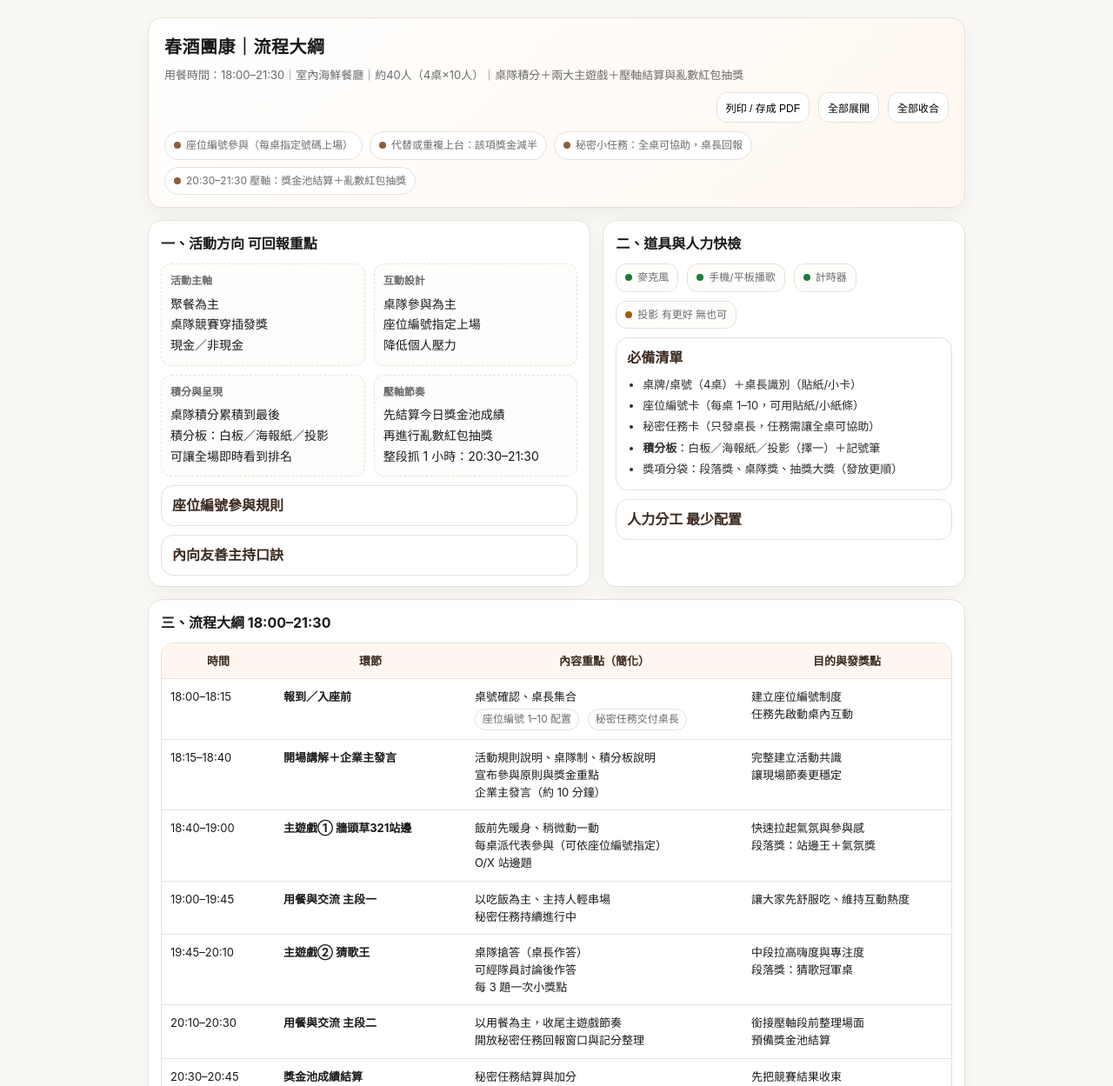
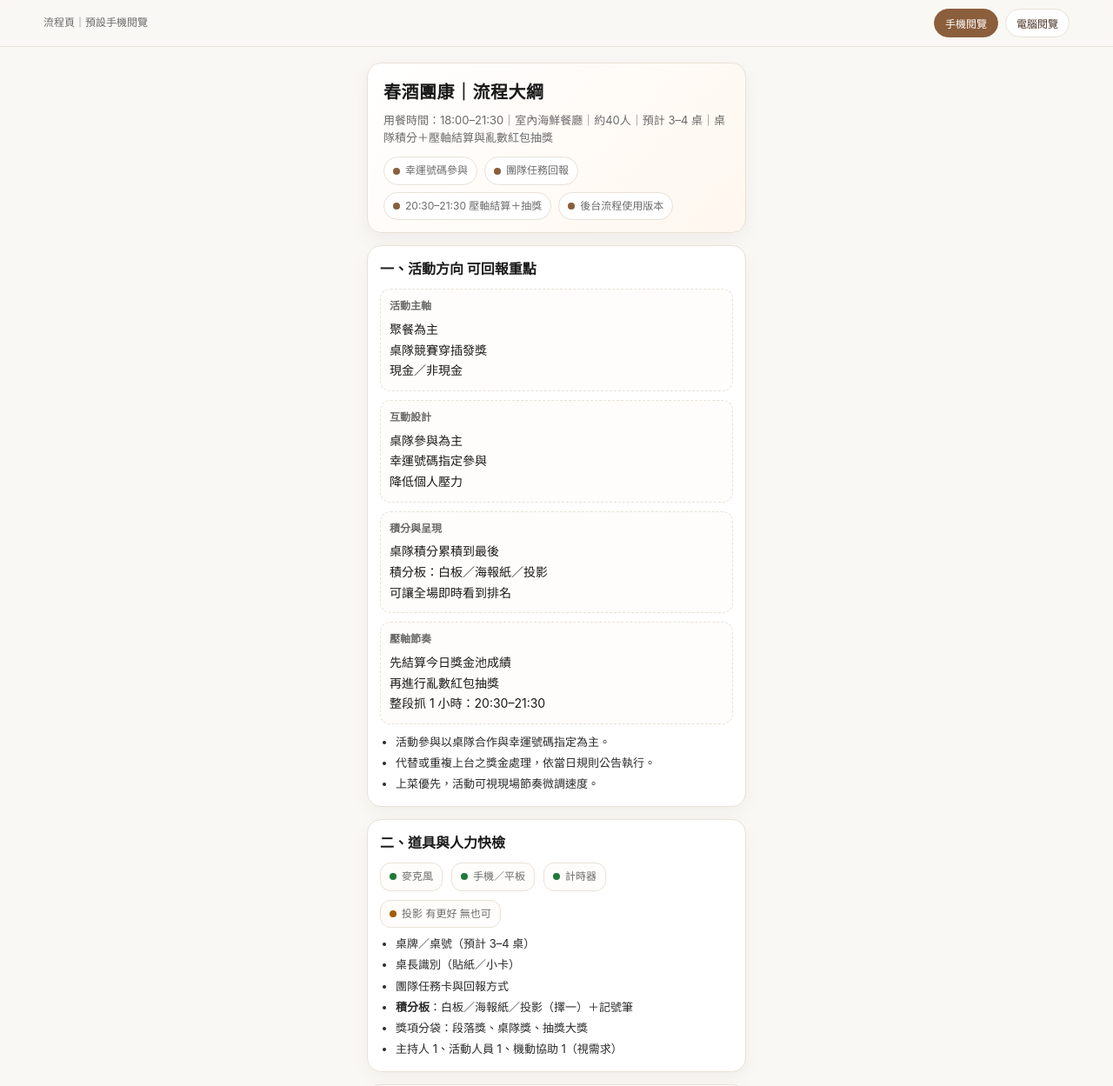
Before and after one commit to OrangeSmall/ORG_site, a plain HTML site: page spring.html in a window 1280 px wide. Shown: the top 1249 px of the page at 87% size. Drawn offline with Linux system fonts and the light colour scheme.

Commit message:
Update spring.html

```diff
--- a/spring.html
+++ b/spring.html
@@ -14,51 +14,116 @@
       --accent:#8b5e3c;
       --good:#1f7a3a;
       --warn:#a35d00;
+      --shadow:0 8px 24px rgba(0,0,0,.05);
     }
     *{box-sizing:border-box}
     body{
-      margin:0; background:var(--bg); color:var(--ink);
+      margin:0;
+      background:var(--bg);
+      color:var(--ink);
       font-family:-apple-system, BlinkMacSystemFont, "Noto Sans TC","PingFang TC","Microsoft JhengHei", Arial, sans-serif;
       line-height:1.55;
     }
-    .wrap{max-width:980px; margin:0 auto; padding:20px;}
+
+    .topbar{
+      position:sticky;
+      top:0;
+      z-index:20;
+      backdrop-filter: blur(8px);
+      background:rgba(250,248,244,.88);
+      border-bottom:1px solid var(--line);
+      padding:10px 12px;
+    }
+    .topbar-inner{
+      max-width:1180px;
+      margin:0 auto;
+      display:flex;
+      align-items:center;
+      justify-content:space-between;
+      gap:10px;
+      flex-wrap:wrap;
+    }
+    .topbar-title{
+      font-size:12px;
+      color:var(--muted);
+    }
+    .view-switch{
+      display:flex;
+      gap:8px;
+      flex-wrap:wrap;
+    }
+    .view-btn{
+      border:1px solid var(--line);
+      background:#fff;
+      border-radius:999px;
+      padding:7px 12px;
+      font-size:12px;
+      cursor:pointer;
+      color:#4a3527;
+    }
+    .view-btn.active{
+      background:var(--accent);
+      color:#fff;
+      border-color:var(--accent);
+    }
+
+    .page{
+      width:100%;
+      margin:0 auto;
+      padding:18px 12px 28px;
+      transition:max-width .2s ease;
+    }
+    .page.mobile-view{
+      max-width:460px;
+    }
+    .page.desktop-view{
+      max-width:1180px;
+    }
+
     header{
       background:linear-gradient(135deg, #fff, #fff7ef);
       border:1px solid var(--line);
       border-radius:16px;
       padding:18px 18px 14px;
-      box-shadow:0 8px 24px rgba(0,0,0,.05);
+      box-shadow:var(--shadow);
     }
     h1{margin:0 0 6px; font-size:20px; letter-spacing:.5px}
     .sub{margin:0; color:var(--muted); font-size:13px}
-    .printbar{
-      display:flex; gap:10px; flex-wrap:wrap; justify-content:flex-end;
-      margin-top:10px;
+
+    .pillrow{
+      display:flex;
+      flex-wrap:wrap;
+      gap:8px;
+      margin-top:12px;
     }
-    button{
+    .pill{
+      display:inline-flex;
+      align-items:center;
+      gap:6px;
+      padding:6px 10px;
+      border-radius:999px;
       border:1px solid var(--line);
       background:#fff;
-      border-radius:12px;
-      padding:8px 10px;
       font-size:12px;
-      cursor:pointer;
+      color:var(--muted);
     }
-    button:hover{border-color:#d7c9b8}
-    .pillrow{display:flex; flex-wrap:wrap; gap:8px; margin-top:10px}
-    .pill{
-      display:inline-flex; align-items:center; gap:6px;
-      padding:6px 10px; border-radius:999px;
-      border:1px solid var(--line); background:#fff;
-      font-size:12px; color:var(--muted);
+    .dot{
+      width:8px;
+      height:8px;
+      border-radius:50%;
+      background:var(--accent);
     }
-    .dot{width:8px; height:8px; border-radius:50%; background:var(--accent)}
+
     .grid{
       display:grid;
-      grid-template-columns: 1.1fr .9fr;
+      grid-template-columns:1fr;
       gap:14px;
       margin-top:14px;
     }
-    @media (max-width:900px){ .grid{grid-template-columns:1fr} }
+    .desktop-view .grid.two-col{
+      grid-template-columns: 1.1fr .9fr;
+    }
+
     .card{
       background:var(--card);
       border:1px solid var(--line);
@@ -67,25 +132,63 @@
       box-shadow:0 8px 22px rgba(0,0,0,.04);
     }
     .card h2{margin:0 0 10px; font-size:16px}
-    .kvs{display:grid; grid-template-columns: 1fr 1fr; gap:10px}
-    .kv{border:1px dashed var(--line); border-radius:12px; padding:10px; background:#fffdfb}
-    .kv b{display:block; font-size:12px; color:var(--muted); margin-bottom:6px}
-    .kv .lines{font-size:14px}
-    .kv .lines div{display:block; margin:2px 0}
+
+    .kvs{
+      display:grid;
+      grid-template-columns:1fr;
+      gap:10px;
+    }
+    .desktop-view .kvs.two{
+      grid-template-columns:1fr 1fr;
+    }
+
+    .kv{
+      border:1px dashed var(--line);
+      border-radius:12px;
+      padding:10px;
+      background:#fffdfb;
+    }
+    .kv b{
+      display:block;
+      font-size:12px;
+      color:var(--muted);
+      margin-bottom:6px;
+    }
+    .kv .lines{
+      font-size:14px;
+    }
+    .kv .lines div{
+      display:block;
+      margin:2px 0;
+    }
+
     .mini{
-      display:flex; gap:10px; flex-wrap:wrap; margin-top:8px;
-      color:var(--muted); font-size:12px;
+      display:flex;
+      gap:10px;
+      flex-wrap:wrap;
+      margin-top:8px;
+      color:var(--muted);
+      font-size:12px;
     }
     .badge{
-      display:inline-flex; align-items:center; gap:6px;
-      padding:6px 10px; border-radius:12px;
-      border:1px solid var(--line); background:#fffdfb;
+      display:inline-flex;
+      align-items:center;
+      gap:6px;
+      padding:6px 10px;
+      border-radius:12px;
+      border:1px solid var(--line);
+      background:#fffdfb;
     }
     .badge.good .dot{background:var(--good)}
     .badge.warn .dot{background:var(--warn)}
+
     .table{
-      width:100%; border-collapse:separate; border-spacing:0;
-      overflow:hidden; border-radius:14px; border:1px solid var(--line);
+      width:100%;
+      border-collapse:separate;
+      border-spacing:0;
+      overflow:hidden;
+      border-radius:14px;
+      border:1px solid var(--line);
     }
     .table th, .table td{
       padding:10px 10px;
@@ -94,69 +197,78 @@
       font-size:13px;
       background:#fff;
     }
-    .table th{background:#fff7ef; font-weight:700; color:#3b2a1f}
-    .table tr:last-child td{border-bottom:none}
-    .tag{
-      display:inline-block; padding:2px 8px; border-radius:999px;
-      font-size:12px; border:1px solid var(--line); color:var(--muted); background:#fff;
-      margin-right:6px; margin-top:4px;
-    }
-    details{
-      border:1px solid var(--line);
-      border-radius:14px;
-      background:#fff;
-      padding:10px 12px;
-      margin-top:10px;
-    }
-    summary{
-      cursor:pointer;
+    .table th{
+      background:#fff7ef;
       font-weight:700;
       color:#3b2a1f;
-      list-style:none;
     }
-    summary::-webkit-details-marker{display:none}
-    .hint{color:var(--muted); font-size:12px; margin:8px 0 0}
-    .list{margin:8px 0 0; padding-left:18px; color:#2a2a2a; font-size:13px}
+    .table tr:last-child td{border-bottom:none}
+
+    .tag{
+      display:inline-block;
+      padding:2px 8px;
+      border-radius:999px;
+      font-size:12px;
+      border:1px solid var(--line);
+      color:var(--muted);
+      background:#fff;
+      margin-right:6px;
+      margin-top:4px;
+    }
+
+    .list{
+      margin:8px 0 0;
+      padding-left:18px;
+      color:#2a2a2a;
+      font-size:13px;
+    }
     .list li{margin:4px 0}
+
+    .hint{
+      color:var(--muted);
+      font-size:12px;
+      margin:8px 0 0;
+    }
+
     .footer{
-      margin-top:14px; color:var(--muted); font-size:12px; text-align:center;
-    }
-    @media print{
-      body{background:#fff}
-      header, .card{box-shadow:none}
-      .printbar{display:none}
-      details{break-inside:avoid}
-      .card{break-inside:avoid}
+      margin-top:14px;
+      color:var(--muted);
+      font-size:12px;
+      text-align:center;
     }
   </style>
 </head>
 
 <body>
-  <div class="wrap">
+  <div class="topbar">
+    <div class="topbar-inner">
+      <div class="topbar-title">流程頁｜預設手機閱覽</div>
+      <div class="view-switch">
+        <button class="view-btn active" id="mobileBtn" type="button">手機閱覽</button>
+        <button class="view-btn" id="desktopBtn" type="button">電腦閱覽</button>
+      </div>
+    </div>
+  </div>
+
+  <div class="page mobile-view" id="page">
 
     <header>
       <h1>春酒團康｜流程大綱</h1>
-      <p class="sub">用餐時間：18:00–21:30｜室內海鮮餐廳｜約40人（4桌×10人）｜桌隊積分＋兩大主遊戲＋壓軸結算與亂數紅包抽獎</p>
-
-      <div class="printbar">
-        <button onclick="window.print()">列印 / 存成 PDF</button>
-        <button onclick="document.querySelectorAll('details').forEach(d=>d.open=true)">全部展開</button>
-        <button onclick="document.querySelectorAll('details').forEach(d=>d.open=false)">全部收合</button>
-      </div>
+      <p class="sub">用餐時間：18:00–21:30｜室內海鮮餐廳｜約40人｜預計 3–4 桌｜桌隊積分＋壓軸結算與亂數紅包抽獎</p>
 
       <div class="pillrow">
-        <span class="pill"><span class="dot"></span>座位編號參與（每桌指定號碼上場）</span>
-        <span class="pill"><span class="dot"></span>代替或重複上台：該項獎金減半</span>
-        <span class="pill"><span class="dot"></span>秘密小任務：全桌可協助，桌長回報</span>
-        <span class="pill"><span class="dot"></span>20:30–21:30 壓軸：獎金池結算＋亂數紅包抽獎</span>
+        <span class="pill"><span class="dot"></span>幸運號碼參與</span>
+        <span class="pill"><span class="dot"></span>團隊任務回報</span>
+        <span class="pill"><span class="dot"></span>20:30–21:30 壓軸結算＋抽獎</span>
+        <span class="pill"><span class="dot"></span>後台流程使用版本</span>
       </div>
     </header>
 
-    <div class="grid">
+    <div class="grid two-col">
       <section class="card">
         <h2>一、活動方向 可回報重點</h2>
 
-        <div class="kvs">
+        <div class="kvs two">
           <div class="kv">
             <b>活動主軸</b>
             <div class="lines">
@@ -170,7 +282,7 @@
             <b>互動設計</b>
             <div class="lines">
               <div>桌隊參與為主</div>
-              <div>座位編號指定上場</div>
+              <div>幸運號碼指定參與</div>
               <div>降低個人壓力</div>
             </div>
           </div>
@@ -194,24 +306,11 @@
           </div>
         </div>
 
-        <details>
-          <summary>座位編號參與規則</summary>
-          <ul class="list">
-            <li>每桌座位編號 1–10（由桌長快速分配或依座位順序）。</li>
-            <li>活動參與以「每桌指定幾個號碼」上場/作答為主。</li>
-            <li><b>代替或重複上台</b>：該項獎金減半，鼓勵輪替與公平。</li>
-            <li>主持只點「桌號＋座位編號」，不直接點名個人。</li>
-          </ul>
-        </details>
-
-        <details>
-          <summary>內向友善主持口訣</summary>
-          <ul class="list">
-            <li>題型以二選一為主（O/X、A/B），避免開放式冷場。</li>
-            <li>集體動作取代個人發言：全場一起比手勢/舉杯/拍手。</li>
-            <li>上菜優先，活動可暫停再接回，不硬推流程。</li>
-          </ul>
-        </details>
+        <ul class="list" style="margin-top:10px;">
+          <li>活動參與以桌隊合作與幸運號碼指定為主。</li>
+          <li>代替或重複上台之獎金處理，依當日規則公告執行。</li>
+          <li>上菜優先，活動可視現場節奏微調速度。</li>
+        </ul>
       </section>
 
       <aside class="card">
@@ -219,30 +318,19 @@
 
         <div class="mini">
           <span class="badge good"><span class="dot"></span>麥克風</span>
-          <span class="badge good"><span class="dot"></span>手機/平板播歌</span>
+          <span class="badge good"><span class="dot"></span>手機／平板</span>
           <span class="badge good"><span class="dot"></span>計時器</span>
           <span class="badge warn"><span class="dot"></span>投影 有更好 無也可</span>
         </div>
 
-        <details open>
-          <summary>必備清單</summary>
-          <ul class="list">
-            <li>桌牌/桌號（4桌）＋桌長識別（貼紙/小卡）</li>
-            <li>座位編號卡（每桌 1–10，可用貼紙/小紙條）</li>
-            <li>秘密任務卡（只發桌長，任務需讓全桌可協助）</li>
-            <li><b>積分板</b>：白板／海報紙／投影（擇一）＋記號筆</li>
-            <li>獎項分袋：段落獎、桌隊獎、抽獎大獎（發放更順）</li>
-          </ul>
-        </details>
-
-        <details>
-          <summary>人力分工 最少配置</summary>
-          <ul class="list">
-            <li>主持人 1：流程、氣氛、控音量</li>
-            <li>活動人員 1：記分、遞麥、發獎、收任務回報、操作亂數抽獎</li>
-            <li>可加協助 1：播歌/控音量/拍照/機動支援</li>
-          </ul>
-        </details>
+        <ul class="list">
+          <li>桌牌／桌號（預計 3–4 桌）</li>
+          <li>桌長識別（貼紙／小卡）</li>
+          <li>團隊任務卡與回報方式</li>
+          <li><b>積分板</b>：白板／海報紙／投影（擇一）＋記號筆</li>
+          <li>獎項分袋：段落獎、桌隊獎、抽獎大獎</li>
+          <li>主持人 1、活動人員 1、機動協助 1（視需求）</li>
+        </ul>
       </aside>
     </div>
 
@@ -265,12 +353,12 @@
             <td><b>報到／入座前</b></td>
             <td>
               桌號確認、桌長集合<br/>
-              <span class="tag">座位編號 1–10 配置</span>
-              <span class="tag">秘密任務交付桌長</span>
+              <span class="tag">幸運號碼配置</span>
+              <span class="tag">團隊任務交付</span>
             </td>
             <td>
-              建立座位編號制度<br/>
-              任務先啟動桌內互動
+              建立分組與參與方式<br/>
+              先啟動桌內互動
             </td>
           </tr>
 
@@ -290,15 +378,15 @@
 
           <tr>
             <td>18:40–19:00</td>
-            <td><b>主遊戲① 牆頭草321站邊</b></td>
+            <td><b>主互動環節①</b></td>
             <td>
               飯前先暖身、稍微動一動<br/>
-              每桌派代表參與（可依座位編號指定）<br/>
-              O/X 站邊題
+              依當日安排進行代表參與<br/>
+              採現場規則執行
             </td>
             <td>
               快速拉起氣氛與參與感<br/>
-              段落獎：站邊王＋氣氛獎
+              段落獎發放點
             </td>
           </tr>
 
@@ -307,22 +395,22 @@
             <td><b>用餐與交流 主段一</b></td>
             <td>
               以吃飯為主、主持人輕串場<br/>
-              秘密任務持續進行中
+              團隊任務持續進行中
             </td>
             <td>讓大家先舒服吃、維持互動熱度</td>
           </tr>
 
           <tr>
             <td>19:45–20:10</td>
-            <td><b>主遊戲② 猜歌王</b></td>
+            <td><b>主互動環節②</b></td>
             <td>
-              桌隊搶答（桌長作答）<br/>
-              可經隊員討論後作答<br/>
-              每 3 題一次小獎點
+              桌隊形式進行互動<br/>
+              依當日規則執行回答與計分<br/>
+              中段安排獎勵節點
             </td>
             <td>
               中段拉高嗨度與專注度<br/>
-              段落獎：猜歌冠軍桌
+              段落獎發放點
             </td>
           </tr>
 
@@ -330,8 +418,8 @@
             <td>20:10–20:30</td>
             <td><b>用餐與交流 主段二</b></td>
             <td>
-              以用餐為主，收尾主遊戲節奏<br/>
-              開放秘密任務回報窗口與記分整理
+              以用餐為主，收尾主活動節奏<br/>
+              開放團隊任務回報窗口與記分整理
             </td>
             <td>
               銜接壓軸段前整理場面<br/>
@@ -343,7 +431,7 @@
             <td>20:30–20:45</td>
             <td><b>獎金池成績結算</b></td>
             <td>
-              秘密任務結算與加分<br/>
+              團隊任務結算與加分<br/>
               桌隊積分排名暫定<br/>
               公布今日獎金池成績（桌隊獎）
             </td>
@@ -358,7 +446,7 @@
             <td><b>亂數紅包抽獎 大獎段</b></td>
             <td>
               原機動段落調整併入抽獎時間<br/>
-              以桌號＋座位編號亂數抽出得主<br/>
+              以幸運號碼亂數抽出得主<br/>
               現金與非現金穿插，最大獎放最後
             </td>
             <td>
@@ -376,21 +464,22 @@
         </tbody>
       </table>
 
-      <p class="hint">備註：若現場節奏緊湊 → 調整遊戲速度；若上菜較慢或活動較快結束 → 部分加碼活動。非活動時間若現場有影音設備，開放唱歌加碼小活動。</p>
+      <p class="hint">備註：若現場節奏緊湊 → 調整活動速度；若上菜較慢或活動較快結束 → 部分加碼活動。非活動時間若現場有影音設備，開放唱歌加碼小活動。</p>
     </section>
 
     <section class="card" style="margin-top:14px;">
       <h2>四、壓軸一小時 20:30–21:30 的安排</h2>
 
-      <div class="kvs">
+      <div class="kvs two">
         <div class="kv">
           <b>20:30–20:45</b>
           <div class="lines">
-            <div>秘密任務結算</div>
+            <div>團隊任務結算</div>
             <div>桌隊積分結算</div>
             <div>今日獎金池成績公布與發放</div>
           </div>
         </div>
+
         <div class="kv">
           <b>20:45–21:25</b>
           <div class="lines">
@@ -399,6 +488,7 @@
             <div>最大獎最後 1–2 筆</div>
           </div>
         </div>
+
         <div class="kv">
           <b>21:25–21:30</b>
           <div class="lines">
@@ -407,25 +497,16 @@
             <div>散場引導</div>
           </div>
         </div>
+
         <div class="kv">
           <b>抽獎控場要點</b>
           <div class="lines">
-            <div>只點桌號＋座位編號</div>
+            <div>以幸運號碼為主</div>
             <div>重複中獎處理依當日規則公告</div>
-            <div>代替或重複上台：該項獎金減半</div>
+            <div>現場節奏由主持人掌握調整</div>
           </div>
         </div>
       </div>
-
-      <details>
-        <summary>抽獎口條建議（快速不卡）</summary>
-        <ul class="list">
-          <li>「我們先把今天的獎金池成績結算完，接著進入年度紅包抽獎主段。」</li>
-          <li>「抽到的桌號＋座位編號請直接舉手，工作人員會協助遞獎。」</li>
-          <li>「提醒：代替或重複上台，該項獎金減半，鼓勵大家輪流上來拿喜氣。」</li>
-          <li>「最後 1–2 筆是今晚最大獎，我們放在最後抽。」</li>
-        </ul>
-      </details>
     </section>
 
     <div class="footer">
@@ -433,5 +514,28 @@
     </div>
 
   </div>
+
+  <script>
+    const page = document.getElementById('page');
+    const mobileBtn = document.getElementById('mobileBtn');
+    const desktopBtn = document.getElementById('desktopBtn');
+
+    function setView(mode){
+      if(mode === 'desktop'){
+        page.classList.remove('mobile-view');
+        page.classList.add('desktop-view');
+        desktopBtn.classList.add('active');
+        mobileBtn.classList.remove('active');
+      } else {
+        page.classList.remove('desktop-view');
+        page.classList.add('mobile-view');
+        mobileBtn.classList.add('active');
+        desktopBtn.classList.remove('active');
+      }
+    }
+
+    mobileBtn.addEventListener('click', () => setView('mobile'));
+    desktopBtn.addEventListener('click', () => setView('desktop'));
+  </script>
 </body>
 </html>
```
